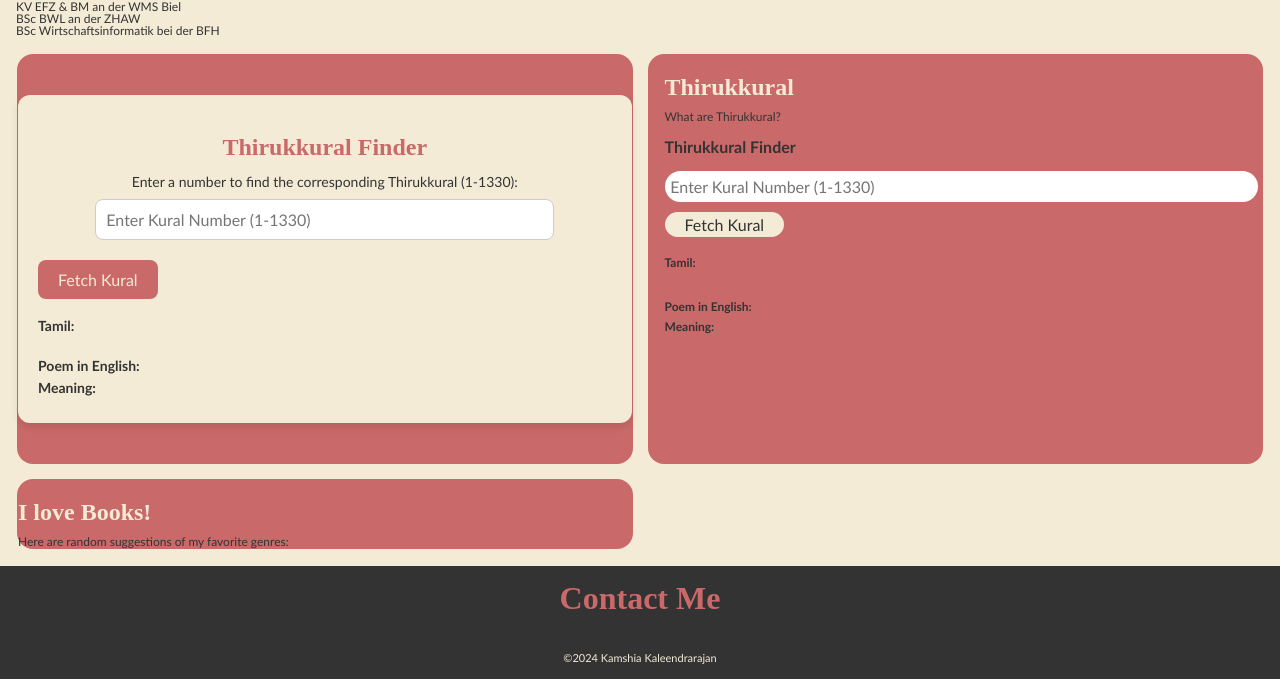
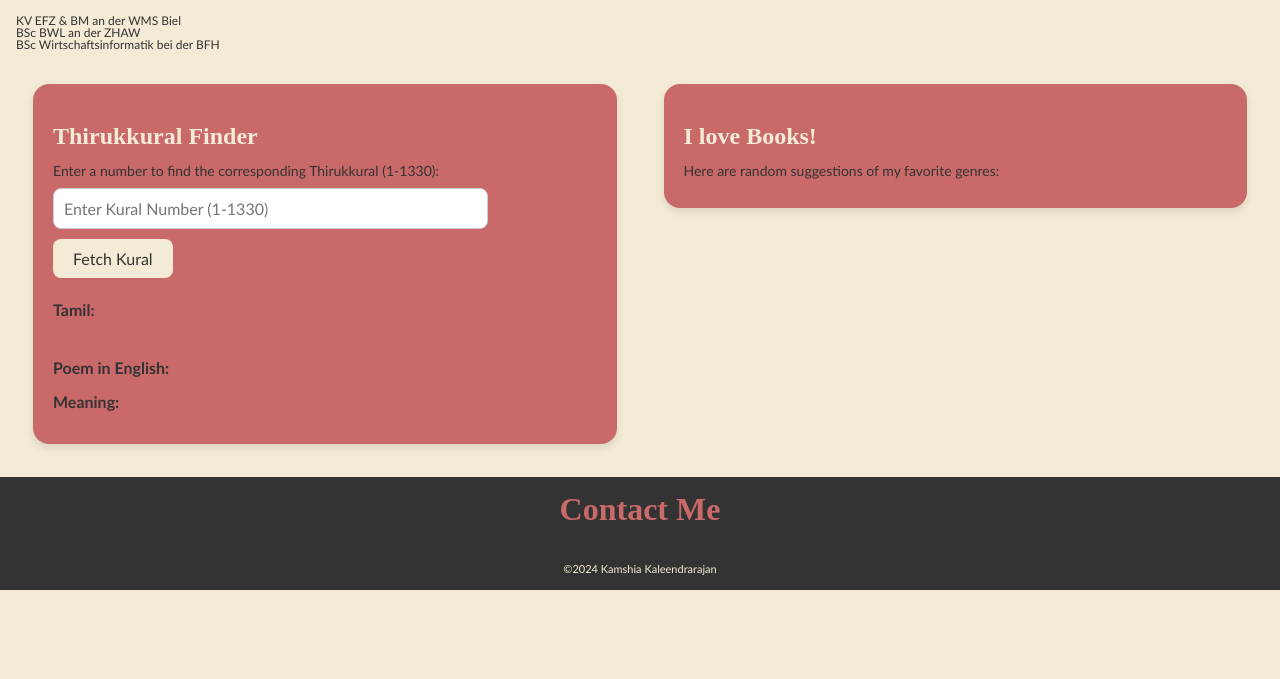
Before and after one commit to kamshia7/portfolio-page-EWEB-KK, a website: page index.html in a window 1280 px wide. Shown: the part 607-1286 px from the top of the page. After the commit the page ends 1197 px from the top, so only its background shows below. Drawn offline with Linux system fonts and the light colour scheme.

Commit message:
überschreibende ausgabe korrigiert

```diff
--- a/index.html
+++ b/index.html
@@ -53,7 +53,7 @@
       <div class="main-container">
 
 <!-- Thirukkural Finder -->
- <div class="main-item">
+ <div>
   <section id="thirukkural-section">
     <h2>Thirukkural Finder</h2>
     <p>Enter a number to find the corresponding Thirukkural (1-1330):</p>
@@ -75,30 +75,9 @@
 
  </div>
 
-
-
-        <!-- Thirukkural Finder -->
-        <div class="main-item">
-          <section>
-            <h2>Thirukkural</h2>
-            <p>What are Thirukkural?</p>
-            <h3>Thirukkural Finder</h3>
-            <input type="number" id="kuralNumberInput" placeholder="Enter Kural Number (1-1330)">
-            <button class="submitBtn">Fetch Kural</button>
-            <div id="result">
-              <p><strong>Tamil:</strong>
-                <br><span id="tamilResultLine1"></span></p>
-                <br><span id="tamilResultLine2"></span></p>
-              <p><strong>Poem in English:</strong>
-                <br><span id="englishResult"></span></p>
-              <p><strong>Meaning:</strong>
-                <br><span id="englishMeaning"></span></p>
-            </div>
-          </section>
-        </div>
-
         <!-- Books Section -->
-        <div class="main-item">
+        <div>
+          <section id="thirukkural-section">
           <h2>I love Books!</h2>
           <p>Here are random suggestions of my favorite genres:</p>
         </div>
--- a/style.css
+++ b/style.css
@@ -161,6 +161,7 @@ span {
 
 /*Interests-Section*/
 .main-container {
+  align-items: stretch;
   display: grid;
   grid-template-columns: repeat(2, minmax(310px, 1fr));
   gap: 15px;
@@ -194,33 +195,15 @@ button {
   font-size: 16px;
   background-color: #f3ebd6;
   color: #333;
-  padding: 3px 20px; /* Innenabstand */
-  border: none; /* Keine Umrandung */
-  border-radius: 16px; /* Abgerundete Ecken */
-  cursor: pointer; /* Mauszeiger als Hand */
-  transition: background-color 0.3s ease; /* Sanfte Übergang beim Hover */
+  padding: 10px 20px;
+  border: none;
+  border-radius: 8px;
+  cursor: pointer;
+  transition: background-color 0.3s ease;
 }
 
 button:hover {
-  background-color: #666;
-}
-
-.submitBtn {
-  font-family: "Gill Sans", "Gill Sans MT", Calibri, "Trebuchet MS", sans-serif;
-  font-size: 16px;
-
-  background-color: #f3ebd6;
-  color: #333;
-  padding: 3px 20px;
-  border: none;
-  border-radius: 16px;
-  cursor: pointer;
-  display: block;
-  margin-top: 10px;
-}
-
-.submitBtn:hover {
-  background-color: #666;
+  background-color: #b35858;
 }
 
 /*Thrukkural*/
@@ -242,20 +225,20 @@ input {
 
 /* Thirukkural Finder Styles */
 #thirukkural-section {
-  max-width: 600px;
-  margin: 40px auto; /* Zentriert den Abschnitt */
   padding: 20px;
-  background-color: #f3ebd6; /* Helle Hintergrundfarbe */
-  border-radius: 12px;
+  background-color: #ca6969; /* Helle Hintergrundfarbe */
+  border-radius: 16px;
+  box-sizing: border-box;
+  word-wrap: break-word;
   box-shadow: 0 4px 8px rgba(0, 0, 0, 0.1); /* Sanfter Schatten */
-  text-align: center; /* Zentriert den Text */
+  text-align: left;
 }
 
 #thirukkural-section h2 {
   font-family: "Times New Roman", Times, serif;
   font-size: 24px;
   font-weight: bold;
-  color: #ca6969; /* Passend zum Design */
+  color: #f3ebd6; /* Passend zum Design */
   margin-bottom: 16px;
 }
 
@@ -278,8 +261,8 @@ input {
 
 #thirukkural-section .submitBtn {
   font-size: 16px;
-  background-color: #ca6969;
-  color: #f3ebd6;
+  background-color: #f3ebd6;
+  color: #333;
   padding: 10px 20px;
   border: none;
   border-radius: 8px;
@@ -293,17 +276,63 @@ input {
 
 #result {
   margin-top: 20px;
-  font-size: 16px;
-  color: #333;
-  text-align: left;
+  font-size: 18px;
 }
 
 #result p {
-  margin: 8px 0;
+  font-family: "Gill Sans", "Gill Sans MT", Calibri, "Trebuchet MS", sans-serif;
+  font-size: 16px;
+  color: #333;
+  margin-bottom: 10px;
+
+  margin: 10px 0; /*Abstand zwischen den Absätzen */
+
+  line-height: 1.5; /* Zeilenabstand für bessere Lesbarkeit */
+  word-wrap: break-word; /* Zeilenumbruch bei langen Wörtern */
 }
 
 #result span {
-  display: block;
-  margin-top: 4px;
-  font-size: 14px;
+  font-family: "Gill Sans", "Gill Sans MT", Calibri, "Trebuchet MS", sans-serif;
+  font-size: 16px;
+  margin-top: 10px; /* Abstand zwischen den Texten vorher 5px*/
+  font-weight: normal; /* Normale Schriftart für Inhalte */
+  word-wrap: break-word; /* Ermöglicht Umbrüche, wenn der Text zu lang ist */
+  overflow-wrap: break-word; /* Falls notwendig, überschüssige Wörter umbrechen */
+  white-space: normal; /* Verhindert, dass der Text in einer Zeile bleibt */
 }
+
+.bottomDiv {
+  margin-top: 20px;
+  font-size: 18px;
+}
+
+/* Flexbox-Anordnung der Kural-Text-Container */
+.kuralDisplay {
+  display: flex;
+  justify-content: space-between;
+  margin-top: 20px;
+  flex-wrap: wrap; /* Stellt sicher, dass sich die Boxen umbrechen, wenn der Platz nicht ausreicht */
+}
+
+.tamilKural,
+.englishKural {
+  width: 48%;
+  margin-bottom: 20px; /* Abstand zwischen den Elementen */
+  word-wrap: break-word; /* Ermöglicht Umbrüche bei langen Wörtern */
+}
+
+.tamilTitle,
+.englishTitle {
+  font-weight: bold;
+}
+
+.tamilMeaningHeading,
+.englishMeaningHeading {
+  font-weight: bold;
+  margin-top: 10px;
+}
+
+.tamilline,
+.englishMeaning {
+  margin-top: 5px;
+}
```
